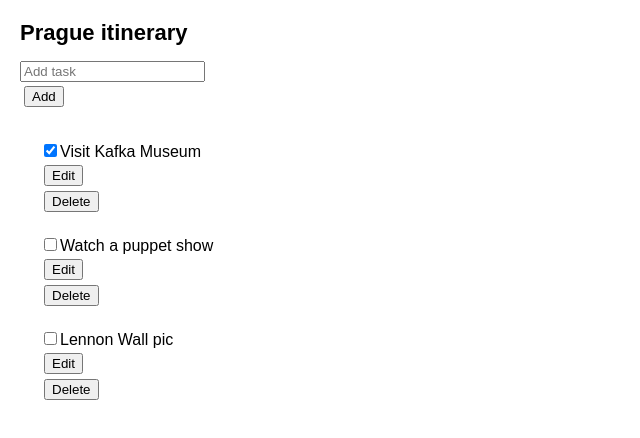
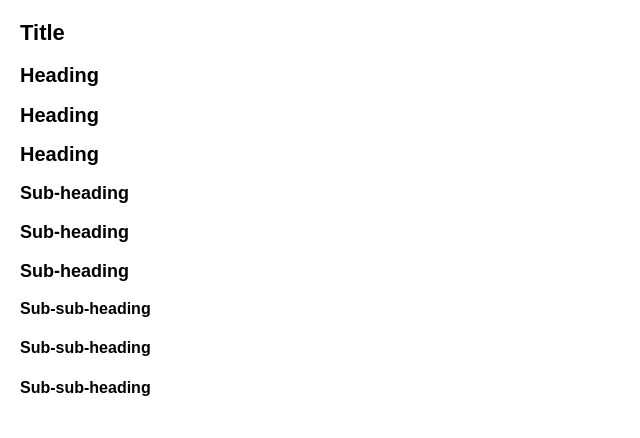
Before and after one commit to Joesepherus/react-learning-new, a React (Create React App) app: page / in a window 1280 px wide. Shown: the top 438 px of the page, without its empty margins (0-640 px from the left). Built offline with nearby package versions, Linux system fonts and the light colour scheme.

Commit message:
Add WithContext and WithoutContext.

```diff
--- a/src/App.js
+++ b/src/App.js
@@ -38,10 +38,12 @@ import Challenge4_reactive_effects from "./reactive_effects/Challenge4";
 import Challenge5_reactive_effects from "./reactive_effects/Challenge5";
 import Challenge1_remove_dependencies from "./remove_dependencies/Challenge1";
 import Challenge3_remove_dependencies from "./remove_dependencies/Challenge3";
-import WithReducer from "./reducer/WithReducer";
+import WithoutReducer from "./reducer/WithoutReducer";
+import WithoutContext from "./context/WithoutContext/WithoutContext";
+import WithContext from "./context/WithContext/WithContext";
 
 function App() {
-  return <WithReducer />;
+  return <WithoutContext />;
 }
 
 export default App;
--- /dev/null
+++ b/src/context/WithContext/Heading.js
@@ -0,0 +1,22 @@
+import { useContext } from 'react';
+import { LevelContext } from './LevelContext.js';
+
+export default function Heading({ children }) {
+  const level = useContext(LevelContext);
+  switch (level) {
+    case 1:
+      return <h1>{children}</h1>;
+    case 2:
+      return <h2>{children}</h2>;
+    case 3:
+      return <h3>{children}</h3>;
+    case 4:
+      return <h4>{children}</h4>;
+    case 5:
+      return <h5>{children}</h5>;
+    case 6:
+      return <h6>{children}</h6>;
+    default:
+      throw Error('Unknown level: ' + level);
+  }
+}
--- /dev/null
+++ b/src/context/WithContext/LevelContext.js
@@ -0,0 +1,3 @@
+import { createContext } from 'react';
+
+export const LevelContext = createContext(1);
--- /dev/null
+++ b/src/context/WithContext/Section.js
@@ -0,0 +1,11 @@
+import { LevelContext } from './LevelContext.js';
+
+export default function Section({ level, children }) {
+  return (
+    <section className="section">
+      <LevelContext.Provider value={level}>
+        {children}
+      </LevelContext.Provider>
+    </section>
+  );
+}
--- /dev/null
+++ b/src/context/WithContext/WithContext.js
@@ -0,0 +1,25 @@
+import Heading from './Heading.js';
+import Section from './Section.js';
+
+export default function Page() {
+  return (
+    <Section level={1}>
+      <Heading>Title</Heading>
+      <Section level={2}>
+        <Heading>Heading</Heading>
+        <Heading>Heading</Heading>
+        <Heading>Heading</Heading>
+        <Section level={3}>
+          <Heading>Sub-heading</Heading>
+          <Heading>Sub-heading</Heading>
+          <Heading>Sub-heading</Heading>
+          <Section level={4}>
+            <Heading>Sub-sub-heading</Heading>
+            <Heading>Sub-sub-heading</Heading>
+            <Heading>Sub-sub-heading</Heading>
+          </Section>
+        </Section>
+      </Section>
+    </Section>
+  );
+}
--- /dev/null
+++ b/src/context/WithoutContext/Heading.js
@@ -0,0 +1,18 @@
+export default function Heading({ level, children }) {
+    switch (level) {
+      case 1:
+        return <h1>{children}</h1>;
+      case 2:
+        return <h2>{children}</h2>;
+      case 3:
+        return <h3>{children}</h3>;
+      case 4:
+        return <h4>{children}</h4>;
+      case 5:
+        return <h5>{children}</h5>;
+      case 6:
+        return <h6>{children}</h6>;
+      default:
+        throw Error('Unknown level: ' + level);
+    }
+  }
--- /dev/null
+++ b/src/context/WithoutContext/Section.js
@@ -0,0 +1,7 @@
+export default function Section({ children }) {
+    return (
+      <section className="section">
+        {children}
+      </section>
+    );
+  }
--- /dev/null
+++ b/src/context/WithoutContext/WithoutContext.js
@@ -0,0 +1,25 @@
+import Heading from './Heading.js';
+import Section from './Section.js';
+
+export default function Page() {
+  return (
+    <Section>
+      <Heading level={1}>Title</Heading>
+      <Section>
+        <Heading level={2}>Heading</Heading>
+        <Heading level={2}>Heading</Heading>
+        <Heading level={2}>Heading</Heading>
+        <Section>
+          <Heading level={3}>Sub-heading</Heading>
+          <Heading level={3}>Sub-heading</Heading>
+          <Heading level={3}>Sub-heading</Heading>
+          <Section>
+            <Heading level={4}>Sub-sub-heading</Heading>
+            <Heading level={4}>Sub-sub-heading</Heading>
+            <Heading level={4}>Sub-sub-heading</Heading>
+          </Section>
+        </Section>
+      </Section>
+    </Section>
+  );
+}
```
Also changed, not shown: src/context/Context.md (added, +33 -0 lines).
